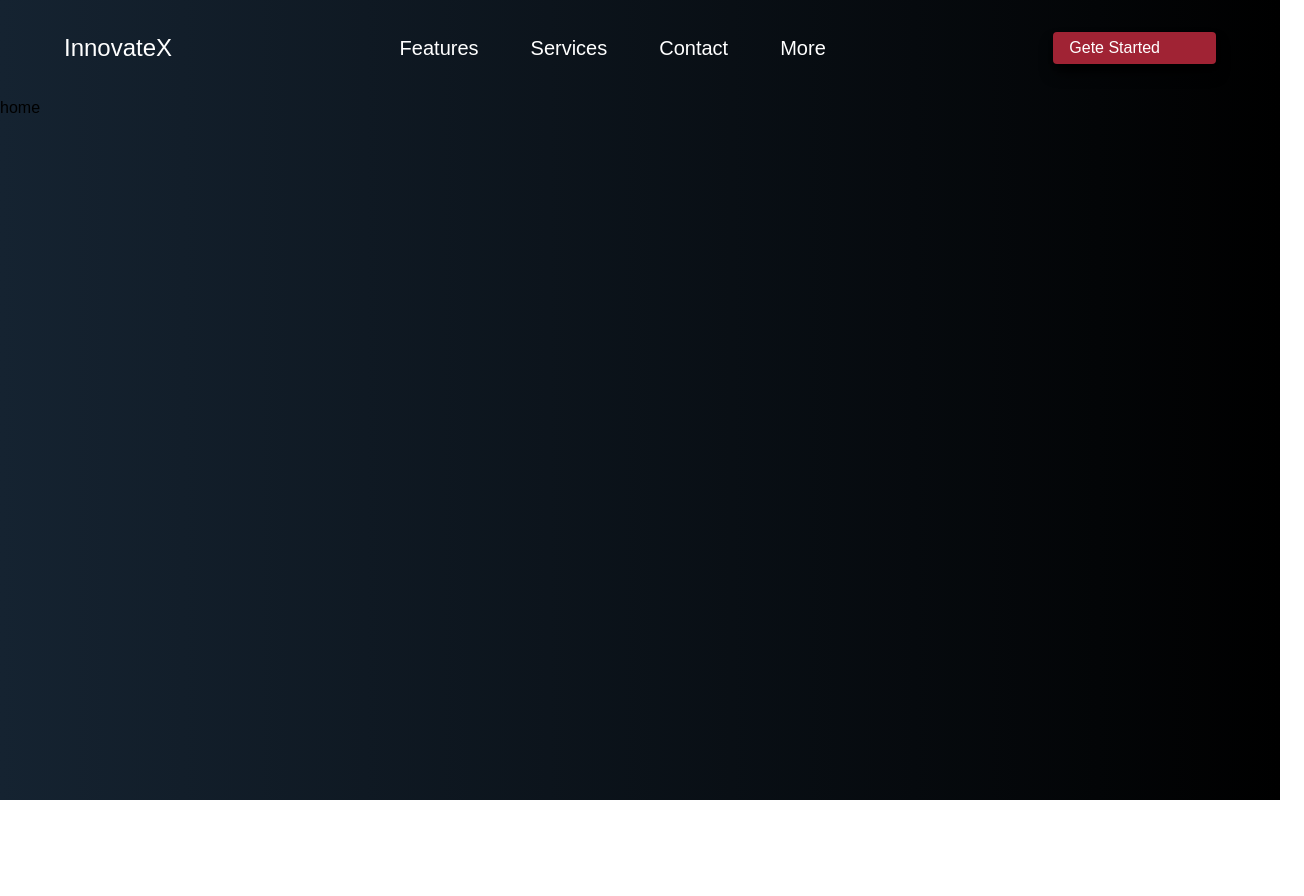
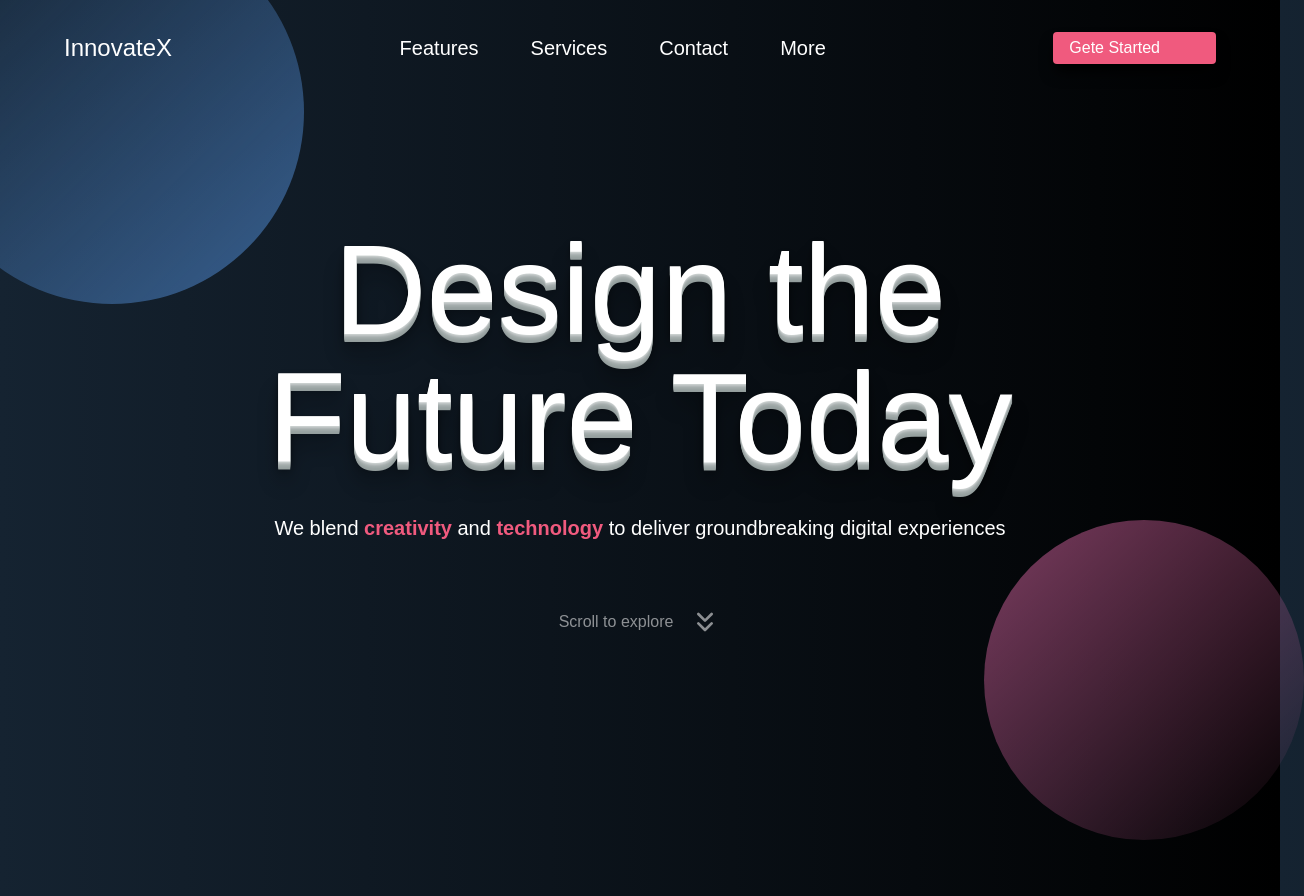
Before and after one commit to lukaChikashvili/innovateX, a Next.js app in the folder website/: page / in a window 1280 px wide. Shown: the whole page, 1304 px wide, since content can reach past the window. Before the commit the page ends 800 px from the top, so only its background shows below. Built offline with nearby package versions, Linux system fonts and the light colour scheme; a web font is replaced by a local one.

Commit message:
add hero section design

```diff
--- a/website/app/globals.css
+++ b/website/app/globals.css
@@ -14,7 +14,7 @@ body {
     #152331,#000000
   );
   font-family: 'Rokuna Alenthush', sans-serif;
-
+ overflow-x: hidden;
 
 }
 
@@ -83,3 +83,44 @@ nav a:hover {
   opacity: 0;
   transition: opacity 0.3s ease;
 }
+
+.title {
+  text-shadow:     0 1px 0 hsl(174,5%,80%),
+	                 0 2px 0 hsl(174,5%,75%),
+	                 0 3px 0 hsl(174,5%,70%),
+	                 0 4px 0 hsl(174,5%,66%),
+	                 0 5px 0 hsl(174,5%,64%),
+	                 0 6px 0 hsl(174,5%,62%),
+	                 0 7px 0 hsl(174,5%,61%),
+	                 0 8px 0 hsl(174,5%,60%),
+
+	                 0 0 5px rgba(0,0,0,.05),
+	                0 1px 3px rgba(0,0,0,.2),
+	                0 3px 5px rgba(0,0,0,.2),
+	               0 5px 10px rgba(0,0,0,.2),
+	              0 10px 10px rgba(0,0,0,.2),
+	              0 20px 20px rgba(0,0,0,.3);
+
+
+}
+
+
+@keyframes fadeInOut {
+  0%, 100% {
+    opacity: 0;
+  }
+  50% {
+    opacity: 1;
+  }
+}
+
+
+
+.animate-fade-bounce {
+  animation: fadeInOut 2s ease-in-out infinite
+}
+
+.arrow-icon {
+  width: 2rem;
+  height: 2rem;
+}
--- a/website/app/page.js
+++ b/website/app/page.js
@@ -1,9 +1,10 @@
+import Hero from "@/components/Hero";
 import Image from "next/image";
 
 export default function Home() {
   return (
     <div>
-      home
+      <Hero />
     </div>
   );
 }
--- a/website/components/Header.jsx
+++ b/website/components/Header.jsx
@@ -14,7 +14,7 @@ const Header = () => {
             <Link href = '/contact'>More</Link>
         </nav>
 
-        <Link href = "/" className='flex items-center gap-4 bg-[#A02334] px-4 py-1 rounded shadow-lg shadow-black btn'>
+        <Link href = "/" className='flex items-center gap-4 bg-[#F05A7E] px-4 py-1 rounded shadow-lg shadow-black btn'>
         Gete Started <ChevronsRight  className=' transition-opacity duration-300 ease-in-out opacity-0 lucide-react'  /> </Link>
     </div>
   )
--- /dev/null
+++ b/website/components/Hero.jsx
@@ -0,0 +1,27 @@
+import {  ChevronsDown } from 'lucide-react'
+import React from 'react'
+
+const Hero = () => {
+  return (
+    <div className='w-3/5 m-auto min-h-screen flex  items-center justify-center text-white '>
+
+     <div className="absolute w-full h-screen top-0 left-0 -z-10 ">
+        <div className='bg-gradient-to-tl from-blue-400 to-transparent opacity-50 rounded-full w-96 h-96 absolute -top-20 -left-20 animate-pulse'></div>
+        <div className='bg-gradient-to-br from-pink-400 to-transparent opacity-50 rounded-full w-80 h-80 absolute -bottom-10 -right-6 animate-pulse'></div>
+     </div>
+
+<div className='flex items-center flex-col justify-center gap-8 -mt-[8rem]'>
+        <h1 className='text-9xl text-center title'>Design the Future Today</h1>
+        <h2 className='text-xl'>We blend <span className='text-[#F05A7E] font-bold'>creativity</span> and <span className='text-[#F05A7E] font-bold'>technology</span> to deliver groundbreaking digital experiences</h2>
+          <div className='mt-[2rem]'>
+              <p className='flex items-center gap-4 animate-fade-bounce'>Scroll to explore <ChevronsDown className='arrow-icon' /></p>
+          </div>
+        </div>
+
+
+
+    </div>
+  )
+}
+
+export default Hero
```
